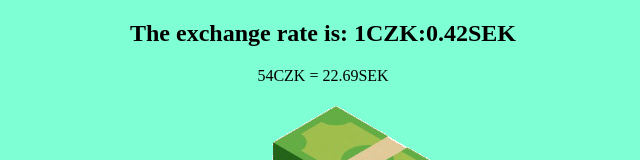
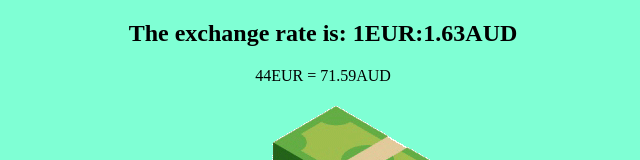
Before and after one commit to NoahRobinson/Year10Design, a plain HTML site: page Assign1CurrencyExchangeProject/exchangeaspi.html in a window 1280 px wide. Shown: the top 160 px of the page, without its empty margins (317-957 px from the left). Drawn offline with Linux system fonts and the light colour scheme.

Commit message:
Final changes

```diff
--- a/Assign1CurrencyExchangeProject/exchangeaspi.html
+++ b/Assign1CurrencyExchangeProject/exchangeaspi.html
@@ -14,10 +14,10 @@
 </head>
 <body>
 <h2>The exchange rate is:
-1CZK:0.42SEK
+1EUR:1.63AUD
 </h2>
 <p>
-54CZK = 22.69SEK
+44EUR = 71.59AUD
 </p>
 <img src="Money.png">
 </body>
```
Also changed, not shown: 1 other file.
